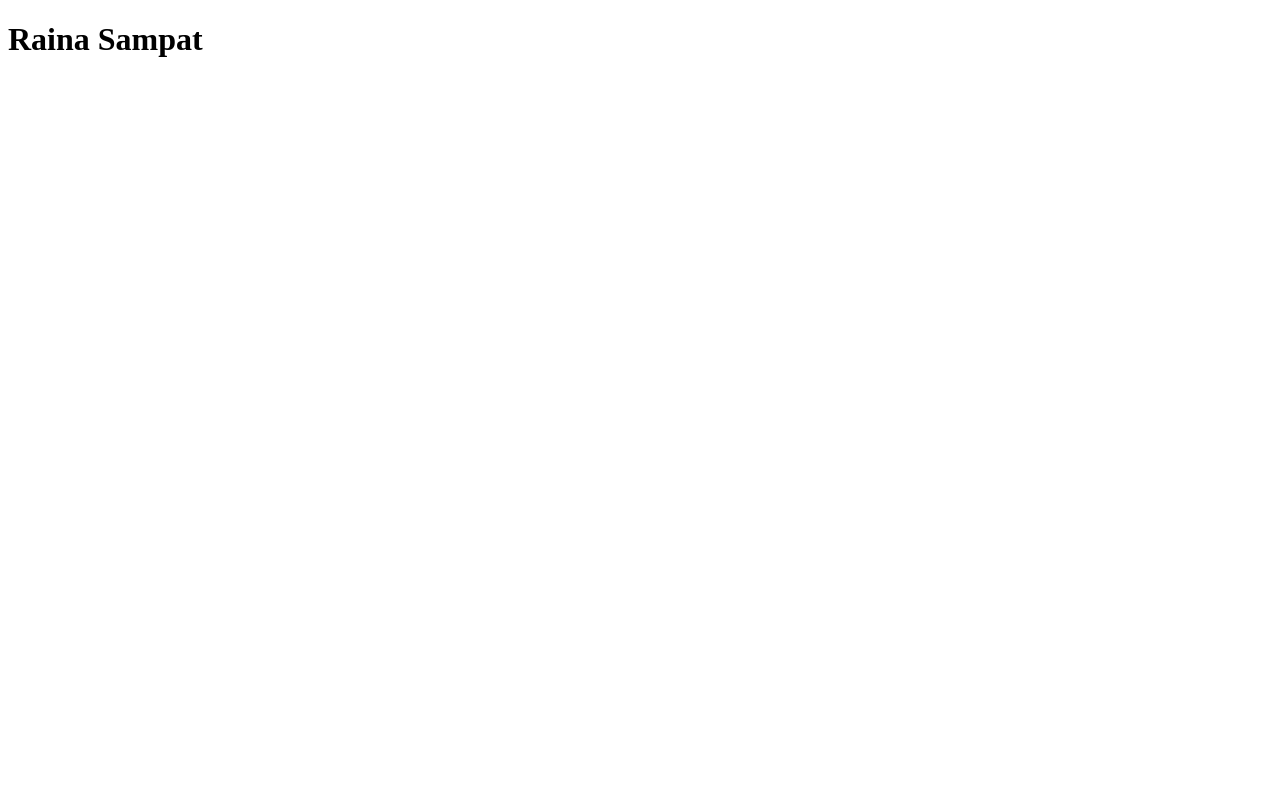
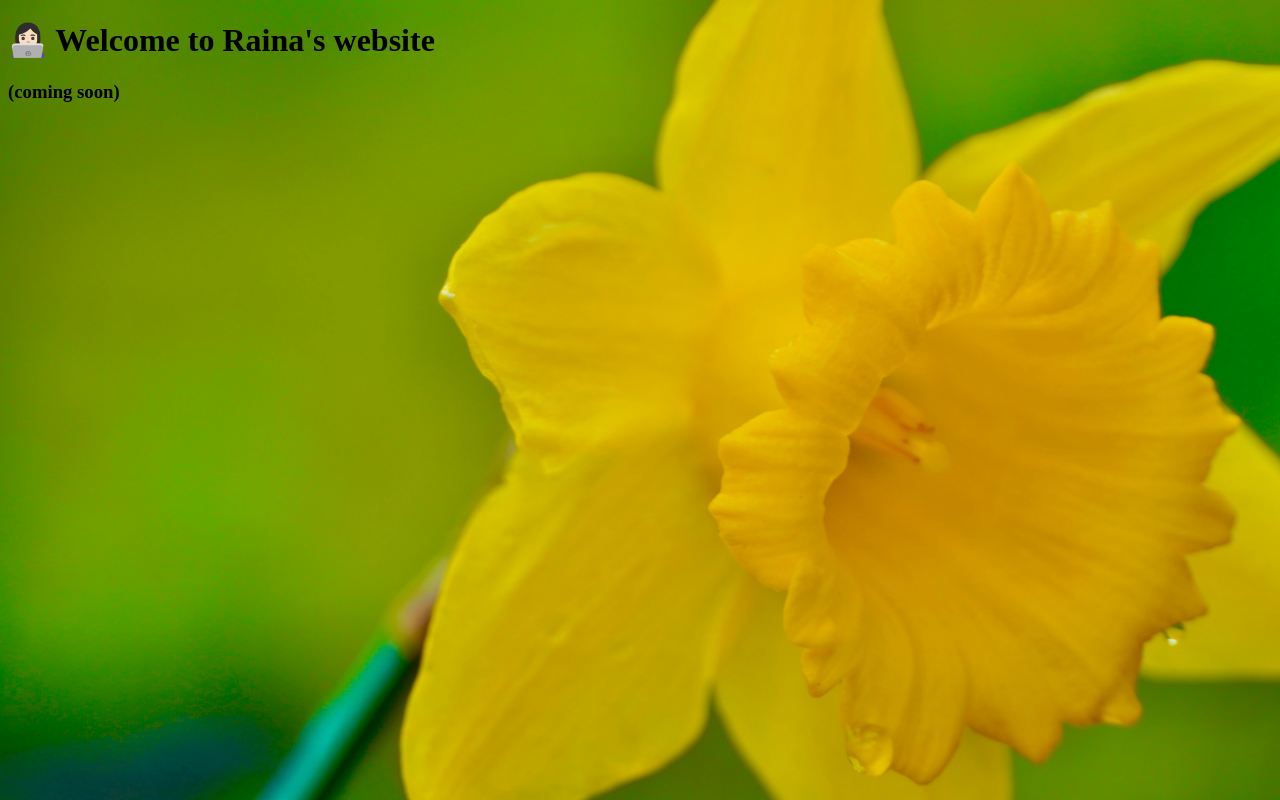
Before and after one commit to rainaflies/rainaflies.github.io, a plain HTML site: page index.html in a window 1280 px wide. Drawn offline with Linux system fonts and the light colour scheme.

Commit message:
Update placeholder content

```diff
--- a/index.html
+++ b/index.html
@@ -3,8 +3,16 @@
     <head>
         <meta charset="UTF-8">
         <title>Raina Sampat</title>
+        <style>
+            body {
+                background-image: url('images/background.jpg');
+                background-attachment: fixed;
+                background-size: cover;
+            }
+        </style>
     </head>
     <body>
-        <h1>Raina Sampat</h1>
+        <h1>👩🏻‍💻 Welcome to Raina's website</h1>
+        <h3>(coming soon)</h3>
     </body>
 </html>
```
Also changed, not shown: images/background.jpg (added), 1 other file.
